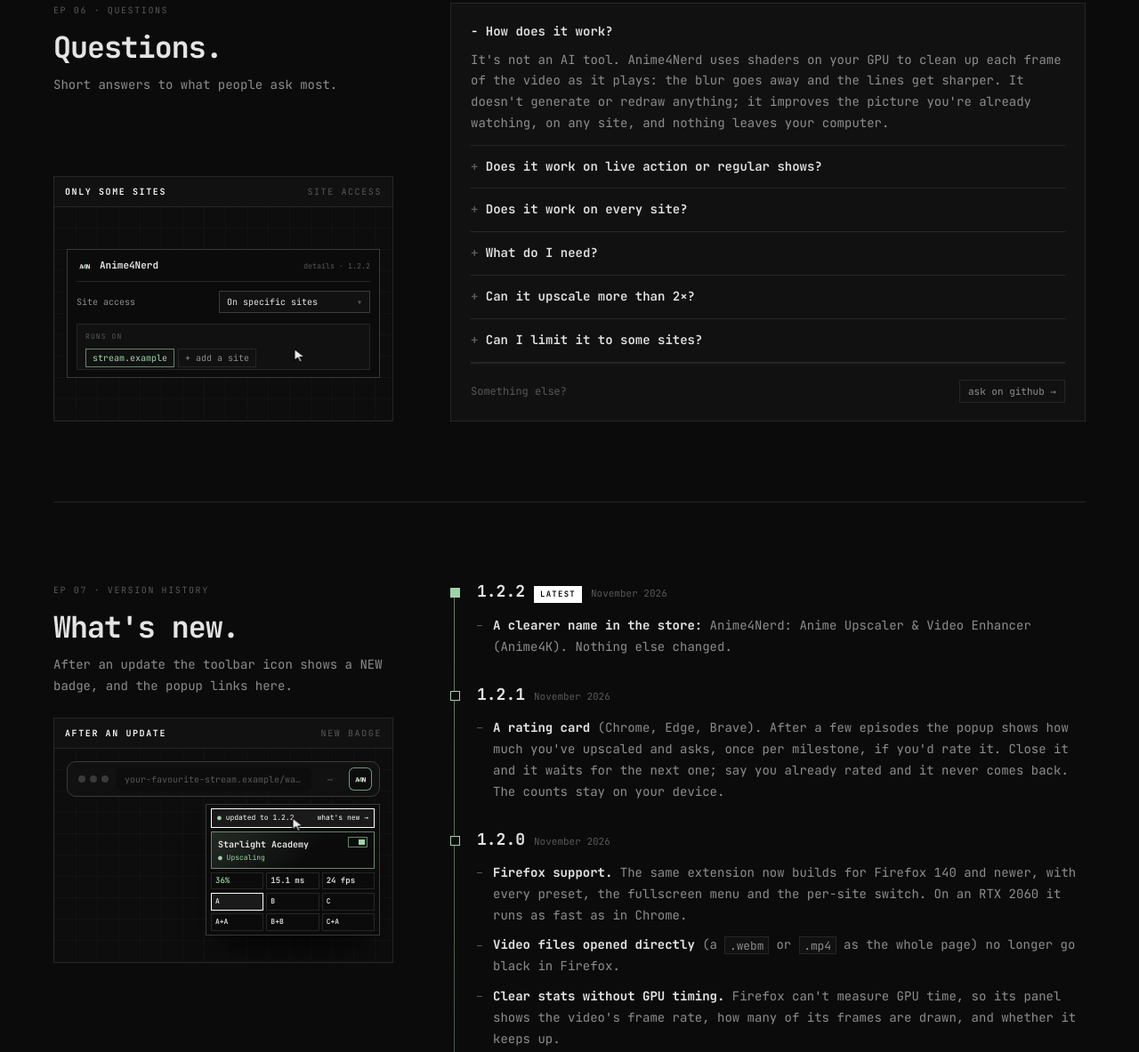
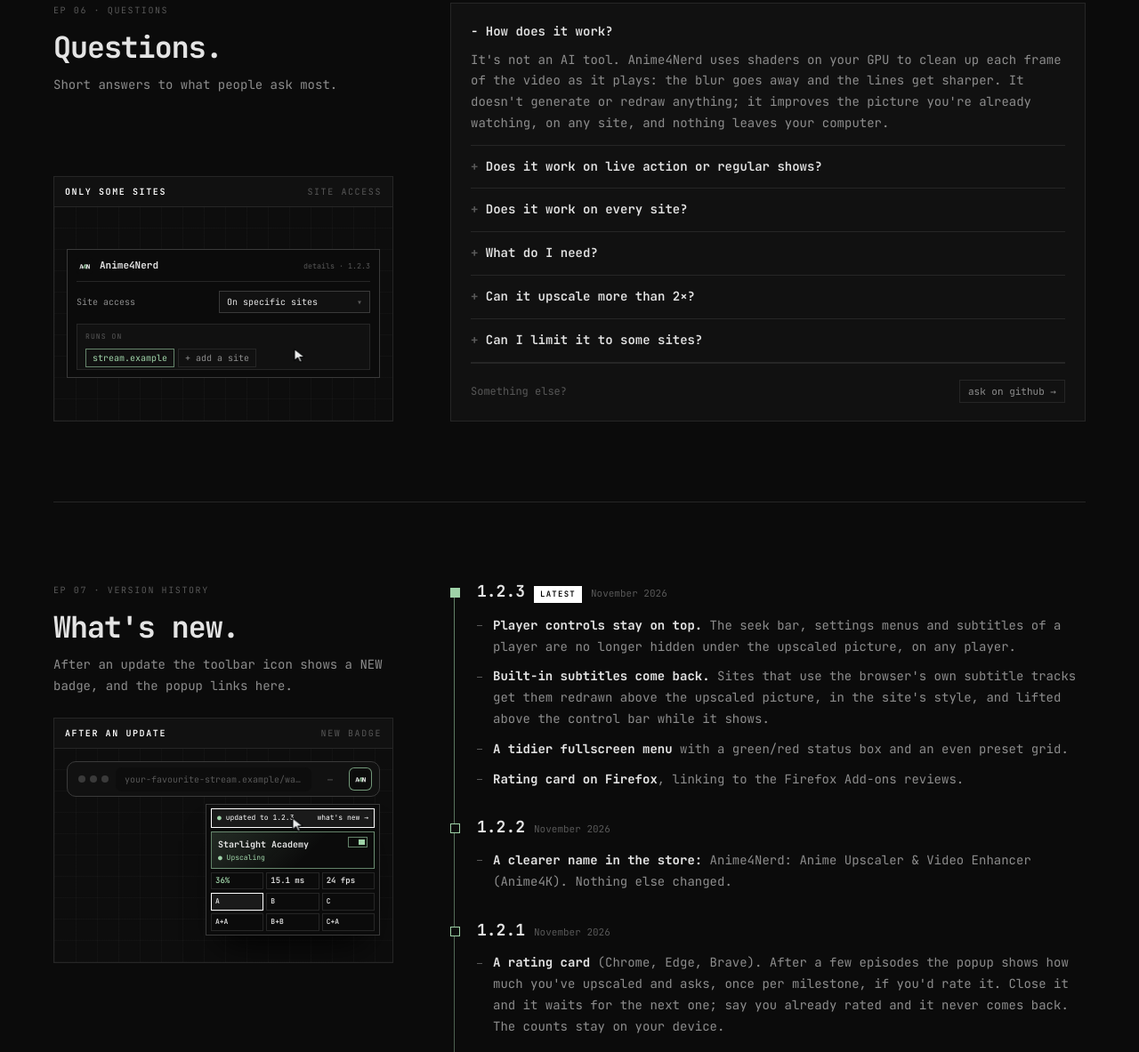
Before and after one commit to creedweb3/anime4nerd, a browser extension: page site/index.html in a window 1280 px wide. Shown: the part 4686-5869 px from the top of the page at 89% size. Drawn offline with Linux system fonts and the light colour scheme.

Commit message:
docs(site): 1.2.3 release notes, usage counts for all browsers

```diff
--- a/site/index.html
+++ b/site/index.html
@@ -294,7 +294,7 @@
         <li><span>Choose <b>Load unpacked</b> and pick the unzipped folder.</span></li>
         <li><span>Play a video, open the extension, and switch the video on.</span></li>
         </ol>
-        <div class="foot"><span class="chip">release 1.2.2</span><span class="chip">mit</span><a class="chip" href="https://github.com/creedweb3/anime4nerd" rel="noopener">source on github →</a></div>
+        <div class="foot"><span class="chip">release 1.2.3</span><span class="chip">mit</span><a class="chip" href="https://github.com/creedweb3/anime4nerd" rel="noopener">source on github →</a></div>
         </div>
         <div class="panel">
         <div class="phead"><span>option c · firefox</span></div>
@@ -313,7 +313,7 @@
         <figure class="scene" aria-hidden="true"><div class="phead"><span><b>only some sites</b></span><span>site access</span></div>
         <div class="stage"><div class="in s6">
         <div class="ext">
-        <div class="hd"><img src="assets/icon.png" alt=""><b>Anime4Nerd</b><small>details · 1.2.2</small></div>
+        <div class="hd"><img src="assets/icon.png" alt=""><b>Anime4Nerd</b><small>details · 1.2.3</small></div>
         <div class="rw"><span>Site access</span><span data-aim="1" class="dd"><span class="v1">On all sites</span><span class="v2">On specific sites</span><span class="opts"><i>When you click it</i><i data-aim="2" class="spec">On specific sites</i><i class="all">On all sites</i></span></span></div>
         <div class="list"><span class="lbl">runs on</span><span class="all-sites">all sites</span><div class="sites"><i class="add">stream.example</i><i>+ add a site</i></div></div>
         </div>
@@ -342,7 +342,7 @@
         <figure class="scene" aria-hidden="true"><div class="phead"><span><b>after an update</b></span><span>new badge</span></div>
         <div class="stage"><div class="in s2">
         <div class="tb"><span class="dots"><i></i><i></i><i></i></span><span class="url">your-favourite-stream.example/watch?ep=2</span><span class="x">⋯</span><span data-aim="1" class="x me"><img src="assets/icon.png" alt=""><span class="badge">NEW</span></span></div>
-        <div class="mp"><div data-aim="2" class="note"><span><b>●</b> updated to 1.2.2</span><span>what's new →</span></div><div class="src"><b>Starlight Academy <span class="sw"></span></b><em>● Upscaling</em></div><div class="kv"><span>36%</span><span>15.1 ms</span><span>24 fps</span></div><div class="tl"><i class="sel">A</i><i>B</i><i>C</i><i>A+A</i><i>B+B</i><i>C+A</i></div></div>
+        <div class="mp"><div data-aim="2" class="note"><span><b>●</b> updated to 1.2.3</span><span>what's new →</span></div><div class="src"><b>Starlight Academy <span class="sw"></span></b><em>● Upscaling</em></div><div class="kv"><span>36%</span><span>15.1 ms</span><span>24 fps</span></div><div class="tl"><i class="sel">A</i><i>B</i><i>C</i><i>A+A</i><i>B+B</i><i>C+A</i></div></div>
         <svg class="cur" viewBox="0 0 22 22" aria-hidden="true"><path d="M3 2 L3 18 L7.5 13.8 L10.5 20 L13.2 18.8 L10.3 12.8 L16.5 12.6 Z" fill="#eceded" stroke="#08090a" stroke-width="1.4" stroke-linejoin="round"/></svg>
         </div></div>
         </figure>
@@ -350,7 +350,16 @@
       <div class="body">
         <div class="timeline">
           <article class="rel latest">
-            <div class="rel-head"><h3>1.2.2</h3><span class="new">latest</span><span class="date">November 2026</span></div>
+            <div class="rel-head"><h3>1.2.3</h3><span class="new">latest</span><span class="date">November 2026</span></div>
+            <ul>
+            <li><strong>Player controls stay on top.</strong> The seek bar, settings menus and subtitles of a player are no longer hidden under the upscaled picture, on any player.</li>
+            <li><strong>Built-in subtitles come back.</strong> Sites that use the browser's own subtitle tracks get them redrawn above the upscaled picture, in the site's style, and lifted above the control bar while it shows.</li>
+            <li><strong>A tidier fullscreen menu</strong> with a green/red status box and an even preset grid.</li>
+            <li><strong>Rating card on Firefox</strong>, linking to the Firefox Add-ons reviews.</li>
+            </ul>
+          </article>
+          <article class="rel">
+            <div class="rel-head"><h3>1.2.2</h3><span class="date">November 2026</span></div>
             <ul>
             <li><strong>A clearer name in the store:</strong> Anime4Nerd: Anime Upscaler &amp; Video Enhancer (Anime4K). Nothing else changed.</li>
             </ul>
@@ -442,7 +451,7 @@
 </main>
 
 <footer class="wrap">
-  <span>anime4nerd · v1.2.2 · mit</span>
+  <span>anime4nerd · v1.2.3 · mit</span>
   <span><a href="#changes">changes</a> · <a href="privacy">privacy</a> · <a href="#credits">credits</a> · <a href="https://github.com/creedweb3/anime4nerd" rel="noopener">github</a></span>
 </footer>
 
```
Also changed, not shown: site/privacy.html (+2 -2 lines).
